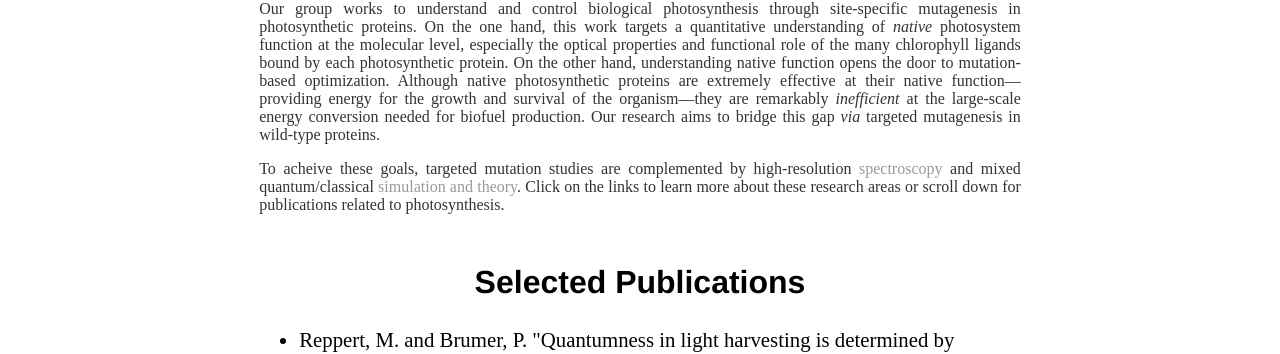
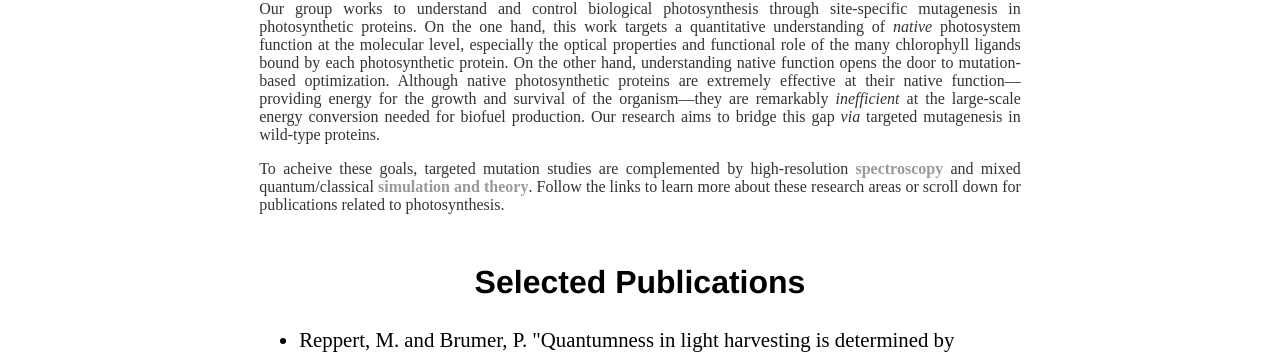
Before and after one commit to mreppert/mreppert.github.io, a Jekyll site: the page built from publications/photosynthesis/index.html, in a window 1280 px wide. Shown: the part 501-855 px from the top of the page. Built offline with Jekyll 4.4.1, drawn with Linux system fonts in a browser that asks for light colours.

Commit message:
Update index.html

```diff
--- a/publications/photosynthesis/index.html
+++ b/publications/photosynthesis/index.html
@@ -24,7 +24,7 @@ title: Reppert Research Group
 
     <p>Our group works to understand and control biological photosynthesis through site-specific mutagenesis in photosynthetic proteins. On the one hand, this work targets a quantitative understanding of <i>native</i> photosystem function at the molecular level, especially the optical properties and functional role of the many chlorophyll ligands bound by each photosynthetic protein. On the other hand, understanding native function opens the door to mutation-based optimization. Although native photosynthetic proteins are extremely effective at their native function&mdash;providing energy for the growth and survival of the organism&mdash;they are remarkably <i>inefficient</i> at the large-scale energy conversion needed for biofuel production. Our research aims to bridge this gap <i>via</i> targeted mutagenesis in wild-type proteins.</p>
 
-    <p>To acheive these goals, targeted mutation studies are complemented by high-resolution <a href="/publications/spectroscopy/">spectroscopy</a> and mixed quantum/classical <a href="/publications/dynamics">simulation and theory</a>. Click on the links to learn more about these research areas or scroll down for publications related to photosynthesis.
+    <p>To acheive these goals, targeted mutation studies are complemented by high-resolution <b><a href="/publications/spectroscopy/">spectroscopy</a></b> and mixed quantum/classical <b><a href="/publications/dynamics">simulation and theory</a></b>. Follow the links to learn more about these research areas or scroll down for publications related to photosynthesis.
 
 
 <h2>Selected Publications</h2>
```
